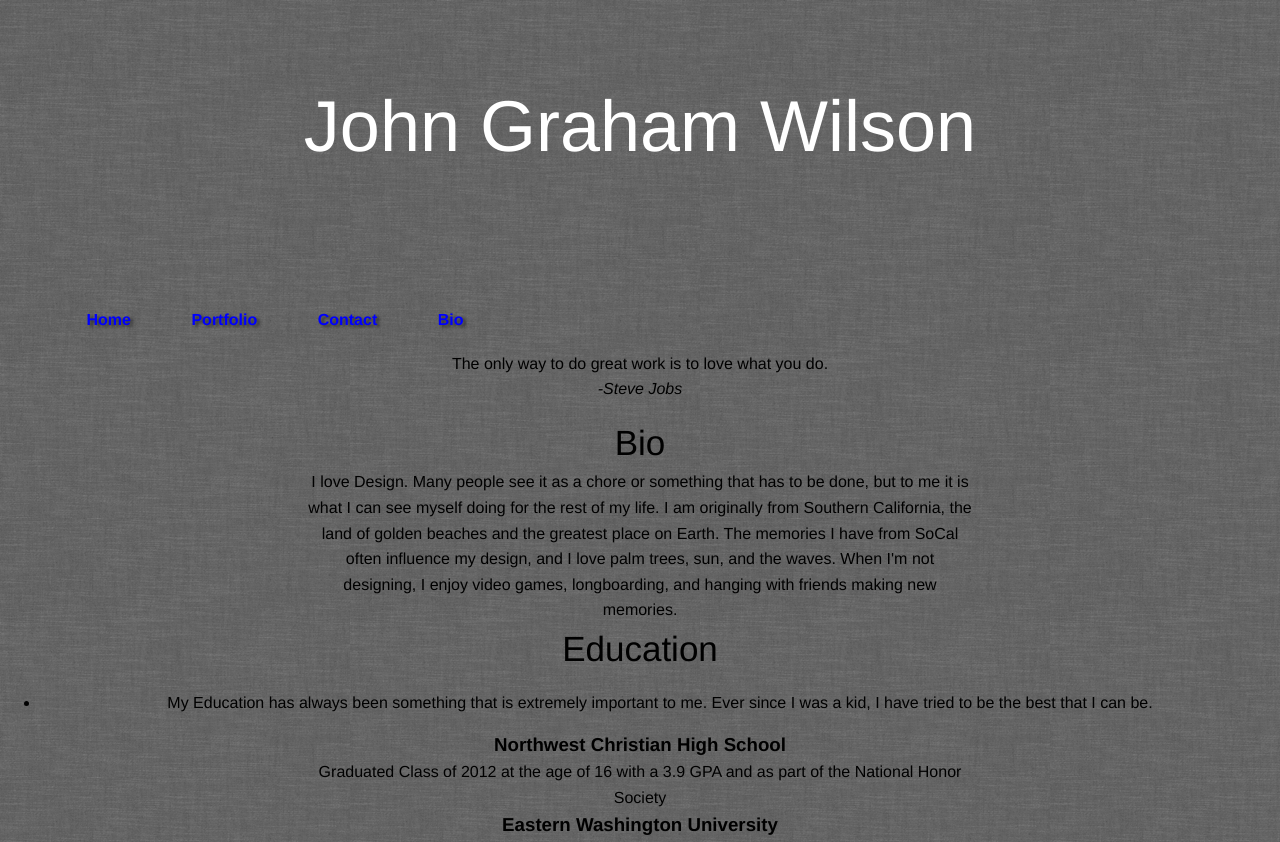
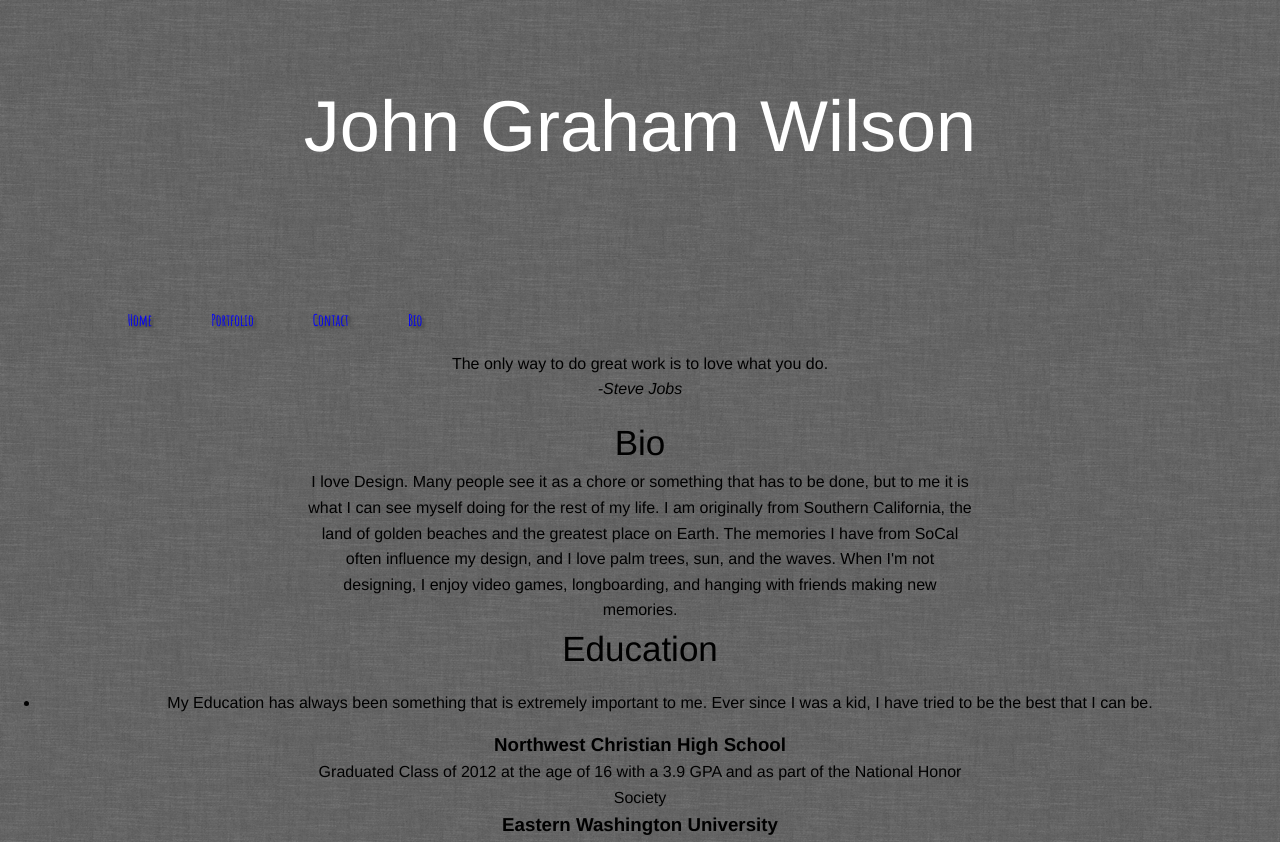
Before and after one commit to john-wilson/john-wilson.github.io, a plain HTML site: page index.html in a window 1280 px wide. Shown: the top 842 px of the page. Drawn offline with nearby package versions, Linux system fonts and the light colour scheme.

Commit message:
added font

```diff
--- a/css/styles.css
+++ b/css/styles.css
@@ -26,6 +26,7 @@ body {
 	font-weight: bold;
 	text-align: center;
 	text-shadow: 3px 2px 3px #333333;
+	font-family: 'Amatic SC', cursive;
 }
 
 #navmenu ul{
--- a/index.html
+++ b/index.html
@@ -8,6 +8,7 @@
 	<meta name="viewport" content="width=device-width">
 	<title>John Wilson</title>
 	<link rel="stylesheet" href="https://cdnjs.cloudflare.com/ajax/libs/normalize/3.0.2/normalize.css">	<link rel="stylesheet" type="text/css" href="css/styles.css">
+	<link href='http://fonts.googleapis.com/css?family=Amatic+SC:400,700' rel='stylesheet' type='text/css'>
 	<link href='http://fonts.googleapis.com/css?family=Montserrat:400,700' rel='stylesheet' type='text/css'>
 
 </head>
```
